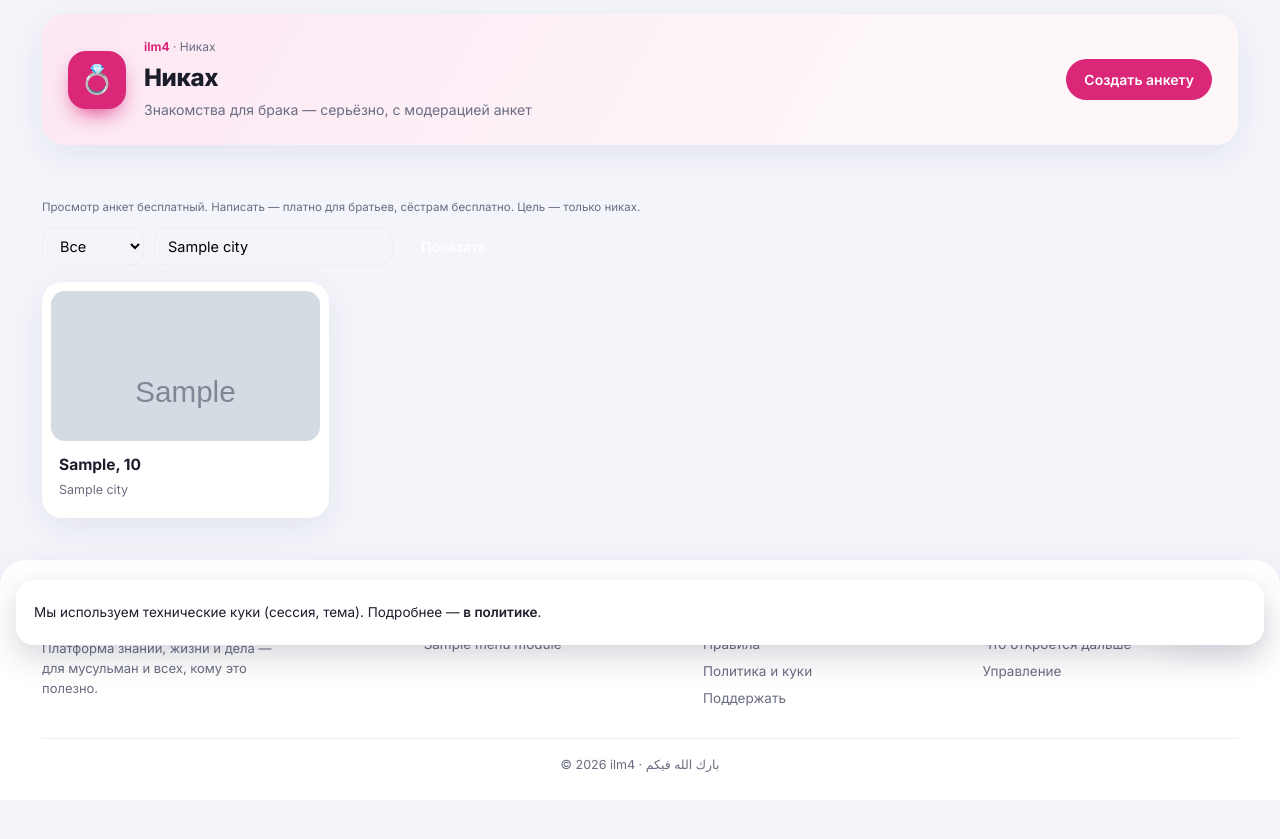
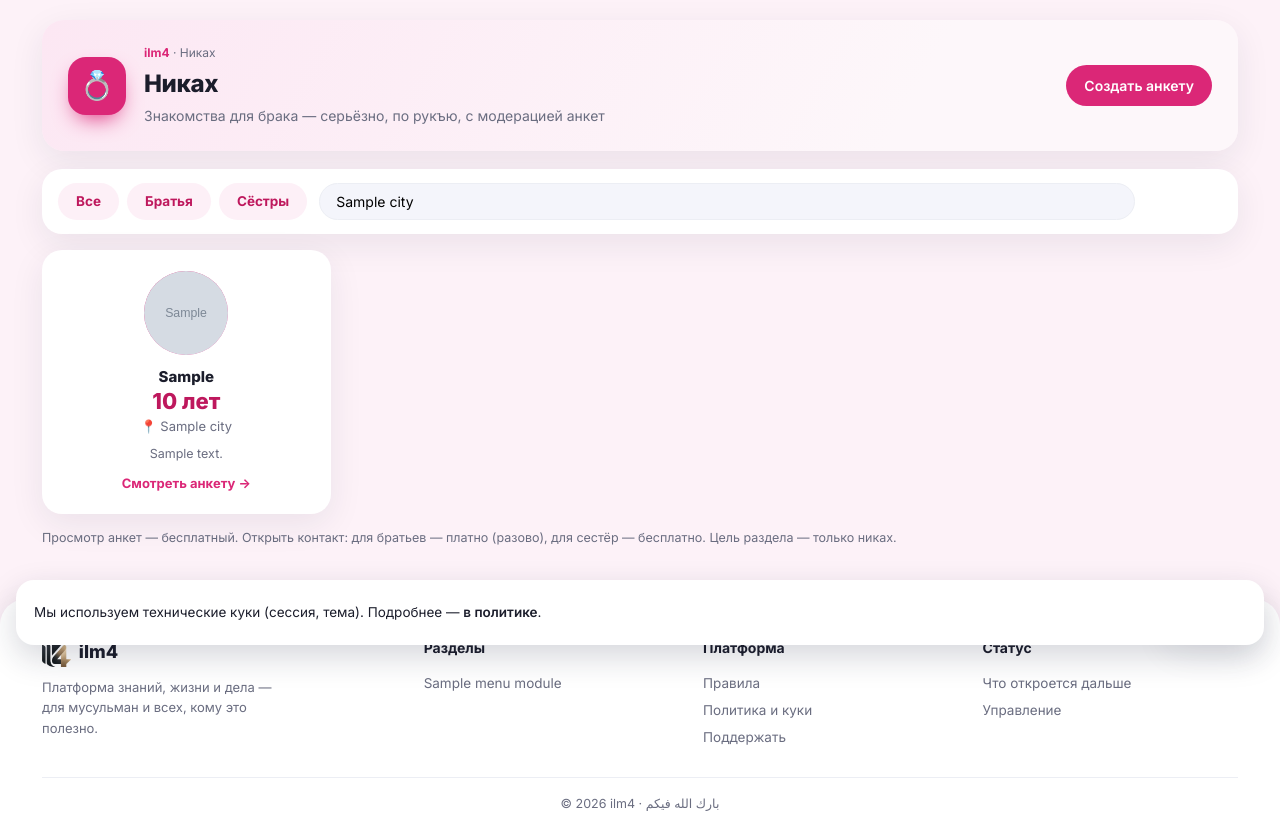
Before and after one commit to alt-c137/ilm4, a Django app: template apps/nikah/templates/nikah/list.html in a window 1280 px wide. Shown: the part 139-978 px from the top of the page. Before the commit the page ends 911 px from the top, so only its background shows below. Run offline with Django 5.2, Linux system fonts and the light colour scheme; the template is opened without the code that fills it: most values are stand-ins (such as "Sample title", 1, 10 or a date in 2020); grey boxes marked "Sample" are stand-in pictures; parts of the project's set-up code (start-up, migrations or seed data) failed here and were passed over.

Commit message:
Никах: галерея-сервис (плитки-анкеты с аватарами, фильтры-чипсы, свой фон)

```diff
--- a/apps/nikah/templates/nikah/list.html
+++ b/apps/nikah/templates/nikah/list.html
@@ -1,41 +1,47 @@
 {% extends 'base.html' %}
 {% block title %}Никах — {{ block.super }}{% endblock %}
+{% block body_class %}s-nikah{% endblock %}
 
 {% block content %}
-{% include 'includes/section_hero.html' with icon="💍" title="Никах" desc="Знакомства для брака — серьёзно, с модерацией анкет" class="nikah" cta="Создать анкету" cta_url="/nikah/create/" %}
-<section class="sec">
-  <div class="sec__h">
-    {% if user.is_authenticated and not user.nikah_profile %}
-      <a class="sec__l" href="{% url 'nikah:create' %}">+ Создать анкету</a>
-    {% elif user.is_authenticated %}
-      <a class="sec__l" href="{% url 'nikah:mine' %}">Моя анкета</a>
-    {% endif %}
+<div class="svc">
+{% include 'includes/section_hero.html' with icon="💍" title="Никах" desc="Знакомства для брака — серьёзно, по рукъю, с модерацией анкет" class="nikah" cta="Создать анкету" cta_url="/nikah/create/" %}
+
+<div class="nikah__bar">
+  <div class="nikah__chips">
+    <a class="nchip" href="/nikah/">Все</a>
+    <a class="nchip{% if gender == 'M' %} nchip--on-m{% endif %}" href="?gender=M">Братья</a>
+    <a class="nchip{% if gender == 'F' %} nchip--on-f{% endif %}" href="?gender=F">Сёстры</a>
   </div>
-  <p class="meta" style="margin-bottom:10px">Просмотр анкет бесплатный. Написать — платно для братьев, сёстрам бесплатно. Цель — только никах.</p>
-  <form method="get" class="map__form">
-    <select name="gender">
-      <option value="">Все</option>
-      <option value="M"{% if gender == 'M' %} selected{% endif %}>Братья</option>
-      <option value="F"{% if gender == 'F' %} selected{% endif %}>Сёстры</option>
-    </select>
-    <input type="text" name="city" value="{{ city }}" placeholder="Город">
-    <button type="submit" class="btn btn--p">Показать</button>
+  <form method="get" class="nikah__search" onsubmit="return true">
+    <input type="hidden" name="gender" value="{{ gender }}">
+    <input type="text" name="city" value="{{ city }}" placeholder="Город: Ташкент, Казань…">
+    <button type="submit" class="btn btn--p">Найти</button>
   </form>
-  <div class="grid g4" style="margin-top:16px">
-    {% for p in profiles %}
-    <a class="card" href="{% url 'nikah:detail' p.pk %}">
-      {% if p.photo %}
-      <div class="card__i" style="background-image:url('{{ p.photo.url }}')"></div>
-      {% else %}
-      <div class="card__i" style="background:linear-gradient(135deg,var(--accent-soft),var(--line))">💍</div>
-      {% endif %}
-      <div class="card__b">
-        {% if p.is_boosted %}<div class="card__c">ТОП</div>{% endif %}
-        <div class="card__t">{{ p.get_gender_display }}, {{ p.age }}</div>
-        <div class="card__d">{{ p.city }}</div>
-      </div>
-    </a>
-    {% empty %}<p>Анкет пока нет.</p>{% endfor %}
+</div>
+
+<div class="gal">
+  {% for p in profiles %}
+  <a class="prof" href="{% url 'nikah:detail' p.pk %}">
+    <div class="prof__ava{% if p.gender == 'M' %} prof__ava--m{% else %} prof__ava--f{% endif %}">
+      {% if p.photo %}<img src="{{ p.photo.url }}" alt="">{% else %}{{ p.age }}{% endif %}
+    </div>
+    {% if p.is_boosted %}<span class="prof__top">⬆ в топе</span>{% endif %}
+    <div class="prof__name">{{ p.get_gender_display }}</div>
+    <div class="prof__age">{{ p.age }} лет</div>
+    <div class="prof__city">📍 {{ p.city }}</div>
+    <div class="prof__about">{{ p.about|truncatechars:80 }}</div>
+    <span class="prof__open">Смотреть анкету →</span>
+  </a>
+  {% empty %}
+  <div class="page" style="grid-column:1/-1;text-align:center;padding:46px">
+    <div style="font-size:44px;margin-bottom:8px">💍</div>
+    <h3 style="font-size:18px;font-weight:800">Анкет пока нет</h3>
+    <p style="color:var(--ink-soft)">Создайте первую — просмотр бесплатный, модерация бережная.</p>
+    <a class="btn btn--p" href="{% url 'nikah:create' %}">Создать анкету</a>
   </div>
-</section>
+  {% endfor %}
+</div>
+<p class="nikah__rule">Просмотр анкет — бесплатный. Открыть контакт: для братьев — платно (разово),
+   для сестёр — бесплатно. Цель раздела — только никах.</p>
+</div>
 {% endblock %}
--- a/static/css/base.css
+++ b/static/css/base.css
@@ -241,6 +241,31 @@
 .qa__count b{display:block;font-size:17px;color:#7c3aed}
 .qa__count span{font-size:11px;color:var(--ink-soft)}
 
+/* --- НИКАХ: галерея анкет --- */
+.nikah__bar{display:flex;gap:12px;align-items:center;flex-wrap:wrap;background:var(--card);border-radius:20px;padding:14px 16px;box-shadow:var(--shadow);margin-bottom:16px}
+.nikah__chips{display:flex;gap:8px}
+.nchip{padding:8px 18px;border-radius:30px;background:#fdf0f7;color:#be185d;font-weight:700;font-size:13.5px;transition:.15s}
+.nchip:hover{background:#fbdcec}
+.nchip--on-m,.nchip--on-f{background:linear-gradient(140deg,#db2777,#be185d);color:#fff;box-shadow:0 8px 18px -8px rgba(219,39,119,.55)}
+.nikah__search{display:flex;gap:8px;flex:1;min-width:220px}
+.nikah__search input{flex:1;border:1.5px solid var(--line);border-radius:30px;padding:9px 16px;font-size:14px;background:var(--bg);outline:none;font-family:inherit}
+.nikah__search input:focus{border-color:#db2777}
+.gal{display:grid;grid-template-columns:repeat(4,1fr);gap:14px}
+.prof{position:relative;background:var(--card);border-radius:20px;padding:20px 16px;text-align:center;box-shadow:var(--shadow);transition:.2s;border:1.5px solid transparent;display:flex;flex-direction:column;align-items:center}
+.prof:hover{transform:translateY(-4px);box-shadow:var(--shadow-lg);border-color:rgba(219,39,119,.35)}
+.prof__ava{width:84px;height:84px;border-radius:50%;display:grid;place-items:center;font-size:26px;font-weight:800;color:#fff;margin-bottom:10px;overflow:hidden;position:relative}
+.prof__ava--m{background:linear-gradient(140deg,#6d5efc,#8b7dff)}
+.prof__ava--f{background:linear-gradient(140deg,#db2777,#f472b6)}
+.prof__ava img{width:100%;height:100%;object-fit:cover}
+.prof__top{position:absolute;top:10px;right:10px;background:#fdf0f7;color:#be185d;font-size:11px;font-weight:800;padding:4px 10px;border-radius:20px}
+.prof__name{font-size:15px;font-weight:800}
+.prof__age{font-size:22px;font-weight:800;color:#be185d;line-height:1.2}
+.prof__city{font-size:13px;color:var(--ink-soft);margin:2px 0 8px}
+.prof__about{font-size:12.5px;color:var(--ink-soft);line-height:1.45;flex:1}
+.prof__open{margin-top:10px;font-size:13px;font-weight:700;color:#db2777}
+.nikah__rule{font-size:12.5px;color:var(--ink-soft);margin-top:14px}
+@media(max-width:900px){.gal{grid-template-columns:repeat(2,1fr)}}
+
 /* --- MARKET: сайдбар категорий --- */
 .market{display:grid;grid-template-columns:230px 1fr;gap:18px;align-items:start}
 .mside{background:var(--card);border-radius:20px;padding:14px;box-shadow:var(--shadow);position:sticky;top:86px}
```
